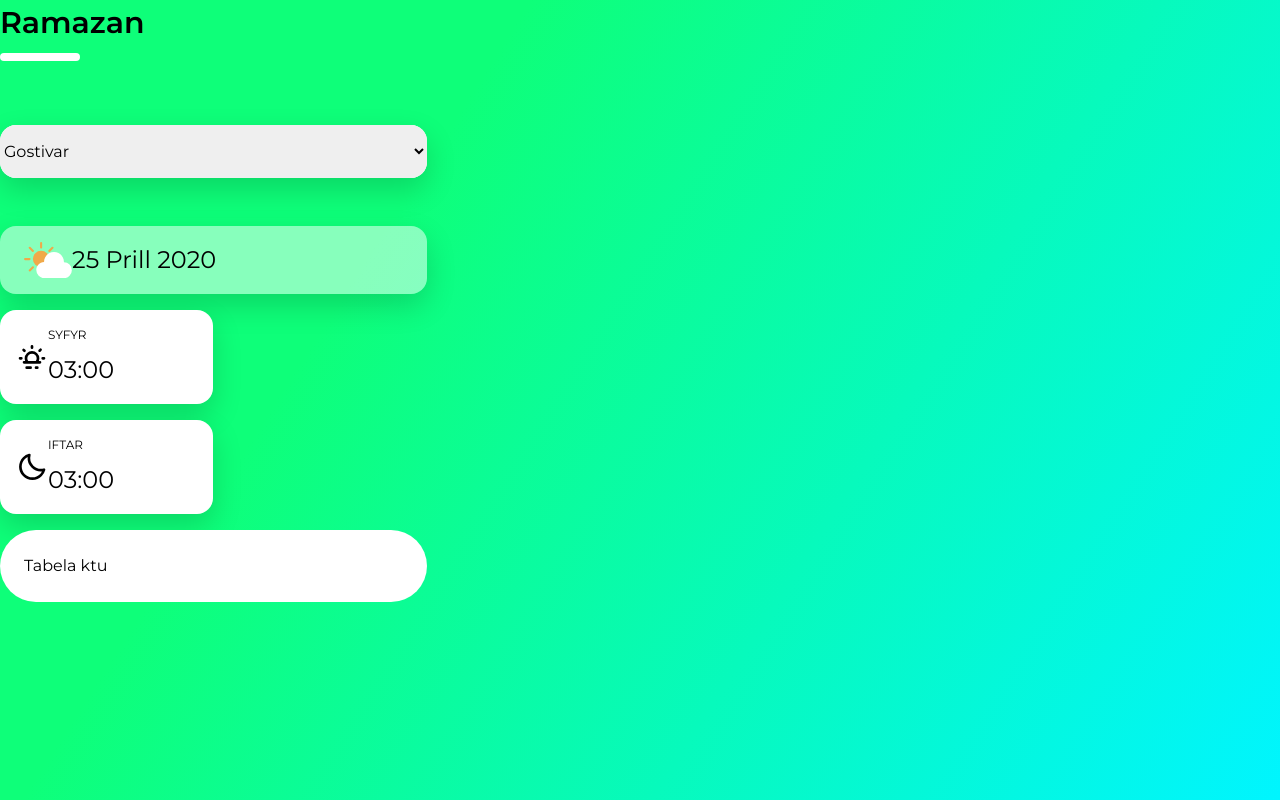
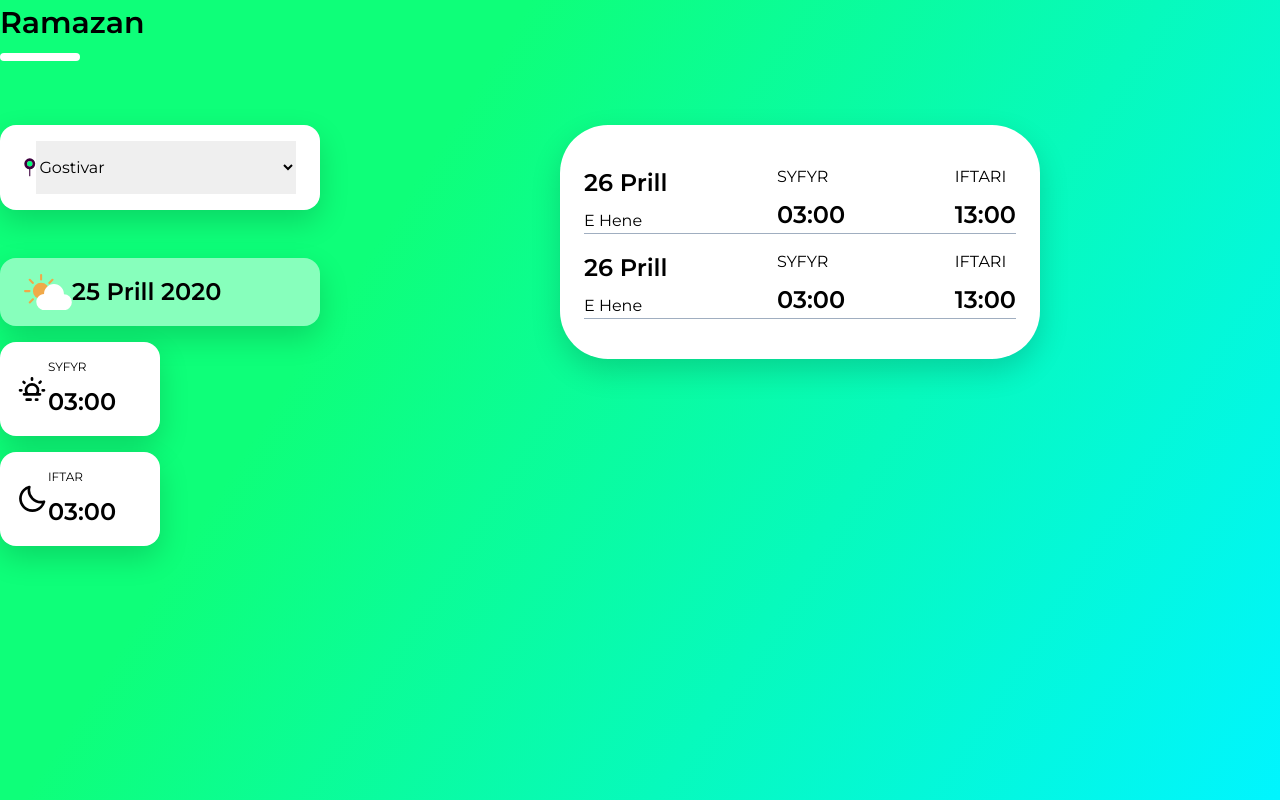
Before and after one commit to syedpeer/ramazanmk, a Vue app: page / in a window 1280 px wide. Built offline with nearby package versions, Linux system fonts and the light colour scheme; no server answers.

Commit message:
table & small fixes

```diff
--- a/src/App.vue
+++ b/src/App.vue
@@ -5,41 +5,88 @@
       <div class="bg-white rounded mt-2 h-2 w-20"></div>
     </div>
     <div class="container mt-16">
-      <div class="flex flex-row">
+      <div class="flex flex-row justify-between">
         <div class="w-1/3">
           <div class="bg-white shadow-input overflow-hidden" style="border-radius:16px;">
-            <select class="w-full py-4" name id="qyeti">
-              <option value="gostivar">Gostivar</option>
-              <option value="tetove">Tetovë</option>
-            </select>
+            <div style="border-radius: 16px;" class="px-6 py-4 flex">
+              <icon name="location" class="fill-current w-3 h-auto"></icon>
+              <select class="w-full py-4" name id="qyeti">
+                <option value="gostivar">Gostivar</option>
+                <option value="tetove">Tetovë</option>
+              </select>
+            </div>
           </div>
-          <div class="mt-12 shadow-input" style="border-radius: 16px; background-color: rgba(255, 255, 255, 0.5);">
+          <div
+            class="mt-12 shadow-input"
+            style="border-radius: 16px; background-color: rgba(255, 255, 255, 0.5);"
+          >
             <div class="px-6 py-4 flex flex-row">
               <icon name="cloud" class="fill-current w-12 h-auto"></icon>
-              <p class="text-2xl">25 Prill 2020</p>
+              <p class="text-2xl font-semibold">25 Prill 2020</p>
             </div>
           </div>
           <div class="w-1/2 mt-4">
-            <div style="border-radius:16px;" class="bg-white shadow-input flex flex-row items-center p-4">
+            <div
+              style="border-radius:16px;"
+              class="bg-white shadow-input flex flex-row items-center p-4"
+            >
               <icon name="sun" class="block w-8 h-8"></icon>
               <div class="flex flex-col">
                 <p class="text-xs">SYFYR</p>
-                <p class="mt-2 text-2xl">03:00</p>
+                <p class="mt-2 text-2xl font-semibold">03:00</p>
               </div>
             </div>
           </div>
           <div class="w-1/2 mt-4">
-            <div style="border-radius:16px;" class="bg-white shadow-input flex flex-row items-center p-4">
+            <div
+              style="border-radius:16px;"
+              class="bg-white shadow-input flex flex-row items-center p-4"
+            >
               <icon name="moon" class="block w-8 h-8"></icon>
               <div class="flex flex-col">
                 <p class="text-xs">IFTAR</p>
-                <p class="mt-2 text-2xl">03:00</p>
+                <p class="mt-2 text-2xl font-semibold">03:00</p>
               </div>
             </div>
           </div>
-          <div class="w-full mt-4">
-            <div style="border-radius: 48px;" class="bg-white p-6">
-              Tabela ktu
+        </div>
+        <div class="container">
+          <div class="w-1/2 mx-auto">
+            <div class="w-full">
+              <div style="border-radius: 48px;" class="bg-white shadow-input p-6">
+                <div class="my-4">
+                  <div class="flex flex-row justify-between border-b border-gray-500">
+                    <div class="flex flex-col">
+                      <p class="text-2xl font-semibold">26 Prill</p>
+                      <p class="mt-2">E Hene</p>
+                    </div>
+                    <div class="flex flex-col">
+                      <p class>SYFYR</p>
+                      <p class="mt-2 text-2xl font-semibold">03:00</p>
+                    </div>
+                    <div class="flex flex-col">
+                      <p>IFTARI</p>
+                      <p class="mt-2 text-2xl font-semibold">13:00</p>
+                    </div>
+                  </div>
+                </div>
+                <div class="my-4">
+                  <div class="flex flex-row justify-between border-b border-gray-500">
+                    <div class="flex flex-col">
+                      <p class="text-2xl font-semibold">26 Prill</p>
+                      <p class="mt-2">E Hene</p>
+                    </div>
+                    <div class="flex flex-col">
+                      <p class>SYFYR</p>
+                      <p class="mt-2 text-2xl font-semibold">03:00</p>
+                    </div>
+                    <div class="flex flex-col">
+                      <p>IFTARI</p>
+                      <p class="mt-2 text-2xl font-semibold">13:00</p>
+                    </div>
+                  </div>
+                </div>
+              </div>
             </div>
           </div>
         </div>
@@ -54,7 +101,7 @@ import Icon from "./components/Icon";
 export default {
   name: "app",
   components: {
-    Icon,
+    Icon
   },
   data() {
     return {
```
